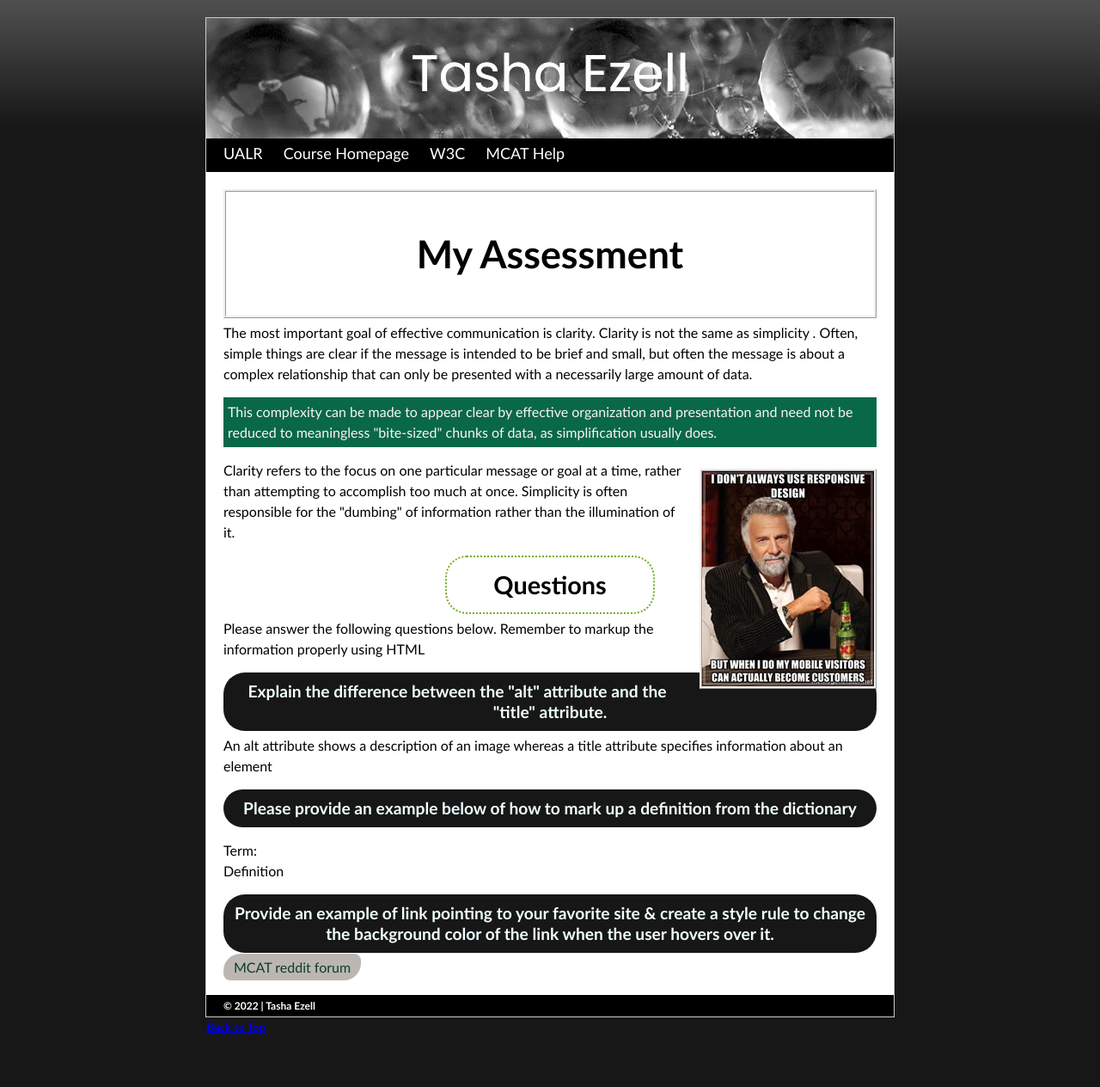
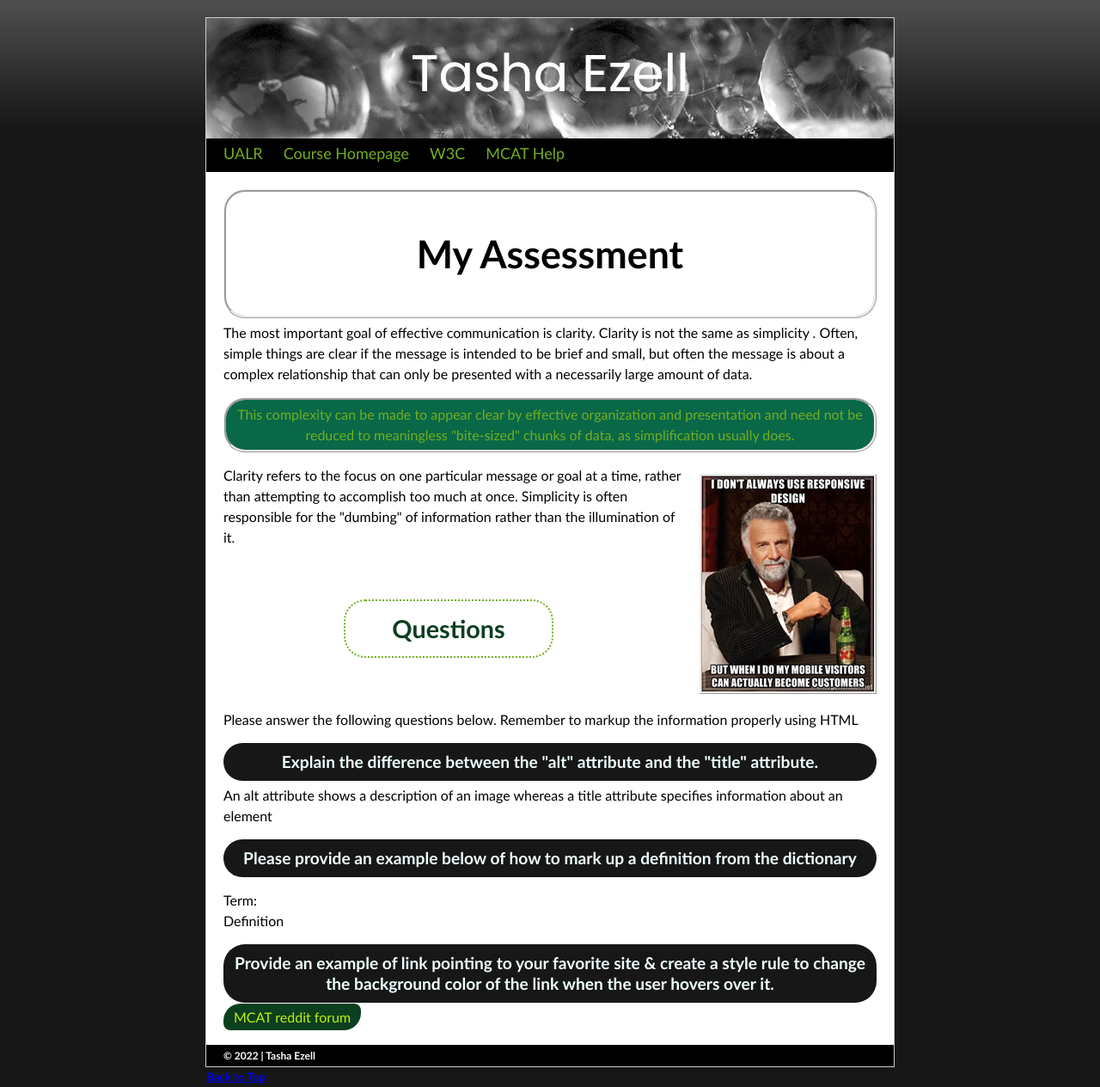
Before and after one commit to trezell/ifsc-3342, a plain HTML site: page pre-assesment/index.html in a window 1280 px wide. Shown: the whole page at 86% size. Before the commit the page ends 1206 px from the top, so only its background shows below. Drawn offline with Linux system fonts and the light colour scheme.

Commit message:
Final Final

```diff
--- a/pre-assesment/assets/css/screen.css
+++ b/pre-assesment/assets/css/screen.css
@@ -53,7 +53,7 @@ body {
 	border-bottom-width: 4px;
 	border-bottom-style: solid;
 	border-bottom-color: #000;
-	color: #FFF;
+	color:#73AD21;
 }
 #nav ul li a:hover {
 	border-bottom-width: 3px;
@@ -82,25 +82,30 @@ body {
 .alert{
 	background-color:rgb(9, 104, 72);
 	padding:5px;
-	color:#faf4f4;
+	color:#73AD21;
 	clear:both;
+	border-style: ridge;
+	border-radius:25px;
+	text-align:center;
 }
 h2{
 	font-size: 2.8rem;
 	border-style: ridge;
+	border-radius:25px;
 	padding: 60px;
 	text-align: center;
 	margin:auto;
 }
 h3{
 	font-size:1.8rem;
+	color:#0c3f20;
 	border-radius: 25px;
 	border: 2px dotted #73AD21;
 	padding: 20px;
 	width: 200px;
 	height: auto;
 	text-align: center;
-	margin:auto;
+	margin:60px 0 60px 140px ;
 }
 h4{
 	font-size:1.2rem;
@@ -120,10 +125,9 @@ h4{
 	margin:10px 0 10px 20px;
 }
 #content a{
-	color:#0c3f20;
+	color:#bff108;
     text-decoration:none;
-    background-color: #403027;
-    background-color:rgba(64, 48, 39, .35);
+    background-color:#0c3f20;
     padding:6px 12px;
     border-radius: 20px 8px 20px 8px;
     transition:.6;
--- a/pre-assesment/index.html
+++ b/pre-assesment/index.html
@@ -16,8 +16,8 @@
     <ul>
       <li><a href="http://ualr.edu" title="link to UA Little Rock">UALR</a></li>
       <li><a href="https://thomaswallace.net/course/mobile-web/spring-2018/" title="link to Web Dev Course">Course Homepage</a></li>
-      <li><a href="http://www.w3.org/">W3C</a><li title="www.w3.org"></title></li>
-      <li><a href="https://www.reddit.com/r/MCAT2/">MCAT Help</a></li>
+      <li><a href="http://www.w3.org/" title="www.w3.org">W3C</a><li></title></li>
+      <li><a href="https://www.reddit.com/r/MCAT2/" title="MCAT2 Subreddit">MCAT Help</a></li>
     </ul>
   </div>
   <div id="content">
@@ -36,7 +36,7 @@
         <dd>Definition</dd>
         </dl></p>
     <h4>Provide an example of link pointing to your favorite site &amp; create a style rule to change the background color of the link when the user hovers over it. </h4>
-    <p><a href="https://www.reddit.com/r/Mcat/">MCAT reddit forum</a></p>
+    <p><a href="https://www.reddit.com/r/Mcat/" title="MCAT Subreddit">MCAT reddit forum</a></p>
 
   </div>
   <div id="footer">
```
